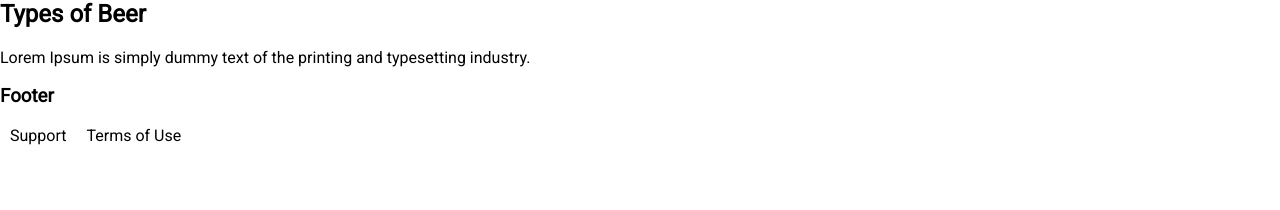
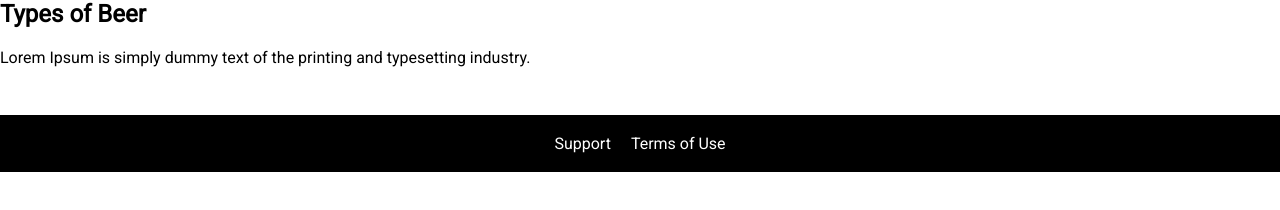
Before and after one commit to myytran/BeerCycle, a React (Create React App) app: page / in a window 1280 px wide. Shown: the part 206-416 px from the top of the page. Built offline with nearby package versions, Linux system fonts and the light colour scheme; no server answers.

Commit message:
mark up and style footer

```diff
--- a/src/App.css
+++ b/src/App.css
@@ -39,3 +39,21 @@ body {
     color: white;
     border-bottom: 5px solid white;
 }
+
+.footer {
+  background: black;
+  padding: 19px;
+  margin-top: 48px;
+}
+
+.footer__links {
+  list-style: none;
+  margin: 0;
+  padding: 0;
+  text-align: center;
+}
+
+.footer__link {
+  color: white;
+  margin: 0 16px;
+}
--- a/src/Footer.js
+++ b/src/Footer.js
@@ -3,14 +3,17 @@ import {Link} from 'react-scroll'
 
 function Footer(props) {
     return (
-        <div className="header-container">
-            <h3>Footer</h3>
-            {props.footerLinks.map((footerLink) => {
-                return (
-                    <Link spy={true} smooth={true} to={footerLink.id} style={{margin: 10}}>{footerLink.text}</Link>
-                )
-            })}
-        </div>
+        <footer className="footer">
+            <nav>
+                <ul class="footer__links">
+                    {props.footerLinks.map((footerLink) => {
+                    return (
+                        <Link className="footer__link" spy={true} smooth={true} to={footerLink.id} style={{margin: 10}}>{footerLink.text}</Link>
+                    )
+                    })}
+                </ul>
+             </nav>
+        </footer>
     );
 }
 
```
Also changed, not shown: src/shared.css (added).
